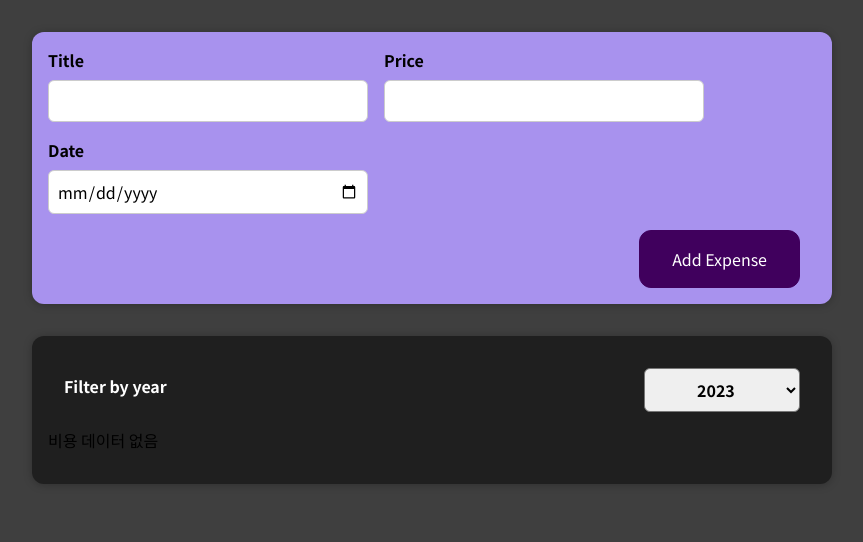
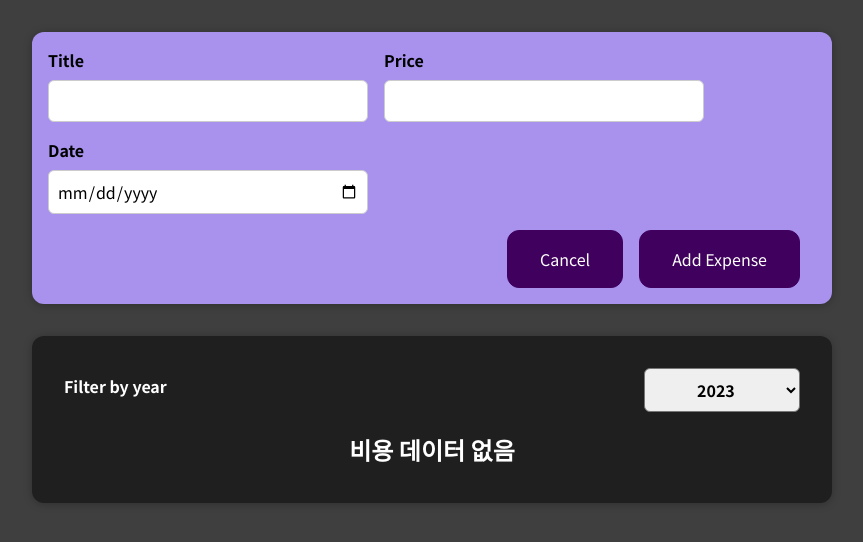
Before and after one commit to jeongsangtae/react-complete-training-update-lesson-review, a React (Create React App) app: page / in a window 1280 px wide. Both pictures are taken after a click on the button "Add Expense". Shown: the top 542 px of the page, without its empty margins (208-1071 px from the left). Built offline with nearby package versions, Linux system fonts and the light colour scheme.

Commit message:
React Complete Training Update Lesson Review - return condition statement add & conditional content add

```diff
--- a/src/components/Expenses/ExpenseItem.js
+++ b/src/components/Expenses/ExpenseItem.js
@@ -6,6 +6,7 @@ import "./ExpenseItem.css";
 
 const ExpenseItem = (props) => {
   return (
+    <li>
       <Card className="expense-item">
         <ExpnseDate date={props.date} />
         <div className="expense-item__description">
@@ -13,6 +14,7 @@ const ExpenseItem = (props) => {
           <div className="expense-item__price">{props.price}원</div>
         </div>
       </Card>
+    </li>
   );
 };
 
--- a/src/components/Expenses/Expenses.js
+++ b/src/components/Expenses/Expenses.js
@@ -1,8 +1,8 @@
 import React, { useState } from "react";
 
-import ExpenseItem from "./ExpenseItem";
+import Card from "../UI/Card";
 import ExpensesFilter from "./ExpensesFilter";
-import Card from "../UI/Card";
+import ExpensesList from "./ExpensesList";
 import "./Expenses.css";
 
 const Expenses = (props) => {
@@ -28,19 +28,6 @@ const Expenses = (props) => {
     (expensesData) => expensesData.date.getFullYear().toString() === filterYear
   );
 
-  let expensesContent = <p>비용 데이터 없음</p>;
-
-  if (selectedExpenseYear.length > 0) {
-    expensesContent = selectedExpenseYear.map((expensesData) => (
-      <ExpenseItem
-        key={expensesData.id}
-        title={expensesData.title}
-        price={expensesData.price}
-        date={expensesData.date}
-      />
-    ));
-  }
-
   return (
     <Card className="expenses">
       <ExpensesFilter
@@ -49,7 +36,7 @@ const Expenses = (props) => {
       />
       {/* 파생/계산된 상태의 결과 값를 보여주는 p태그 */}
       {/* <p>Data for years {filterInfoText} is hidden.</p> */}
-      {expensesContent}
+      <ExpensesList items={selectedExpenseYear} />
     </Card>
   );
 };
--- /dev/null
+++ b/src/components/Expenses/ExpensesList.css
@@ -0,0 +1,9 @@
+.expenses-list {
+  list-style: none;
+  padding: 0;
+}
+
+.expenses-list__fallback {
+  color: white;
+  text-align: center;
+}
--- /dev/null
+++ b/src/components/Expenses/ExpensesList.js
@@ -0,0 +1,25 @@
+import React from "react";
+
+import ExpenseItem from "./ExpenseItem";
+import "./ExpensesList.css";
+
+const ExpensesList = (props) => {
+  if (props.items.length === 0) {
+    return <h2 className="expenses-list__fallback">비용 데이터 없음</h2>;
+  }
+
+  return (
+    <ul className="expenses-list">
+      {props.items.map((expensesData) => (
+        <ExpenseItem
+          key={expensesData.id}
+          title={expensesData.title}
+          price={expensesData.price}
+          date={expensesData.date}
+        />
+      ))}
+    </ul>
+  );
+};
+
+export default ExpensesList;
--- a/src/components/NewExpense/ExpenseForm.js
+++ b/src/components/NewExpense/ExpenseForm.js
@@ -103,6 +103,9 @@ const ExpenseForm = (props) => {
         </div>
       </div>
       <div className="new-expense__actions">
+        <button type="button" onClick={props.onCancel}>
+          Cancel
+        </button>
         <button type="submit">Add Expense</button>
       </div>
     </form>
--- a/src/components/NewExpense/NewExpense.js
+++ b/src/components/NewExpense/NewExpense.js
@@ -1,9 +1,11 @@
-import React from "react";
+import React, { useState } from "react";
 import ExpenseForm from "./ExpenseForm";
 
 import "./NewExpense.css";
 
 const NewExpense = (props) => {
+  const [editForm, setEditForm] = useState(false);
+
   const saveExpenseData = (submitExpenseData) => {
     const expenseDate = {
       ...submitExpenseData,
@@ -12,11 +14,26 @@ const NewExpense = (props) => {
 
     console.log(expenseDate);
     props.onAddExpense(expenseDate);
+    setEditForm(false);
+  };
+
+  const startEditHandler = () => {
+    setEditForm(true);
+  };
+
+  const stopEditHandler = () => {
+    setEditForm(false);
   };
 
   return (
     <div className="new-expense">
-      <ExpenseForm onSaveExpenseData={saveExpenseData} />
+      {!editForm && <button onClick={startEditHandler}>Add Expense</button>}
+      {editForm && (
+        <ExpenseForm
+          onCancel={stopEditHandler}
+          onSaveExpenseData={saveExpenseData}
+        />
+      )}
     </div>
   );
 };
```
Lines whose indentation alone changed are shown as unchanged.
